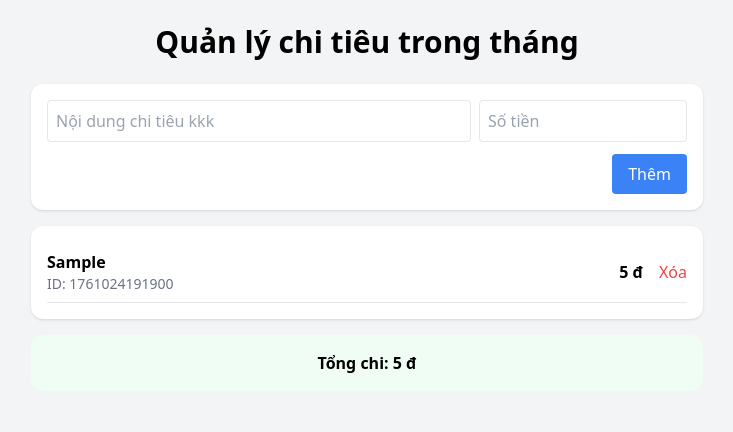
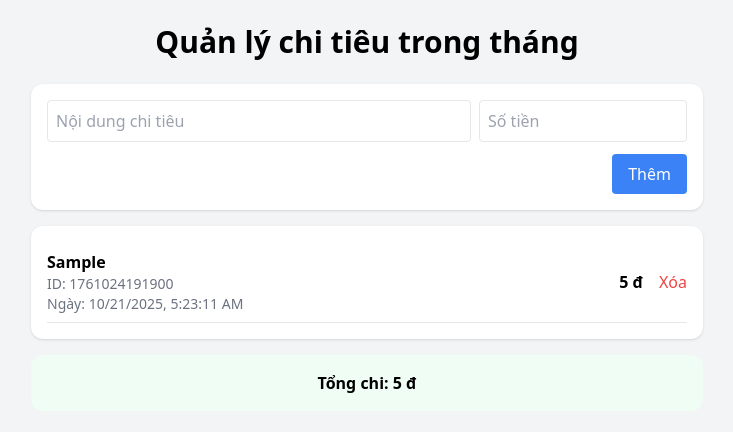
Before and after one commit to khang001108/quanlythitieu, a Next.js app: page / in a window 1280 px wide. Both pictures are taken after typing "Sample", "5" into the empty fields and a click on the button "Thêm". Shown: the top 432 px of the page, without its empty margins (273-1006 px from the left). Built offline with nearby package versions, Linux system fonts and the light colour scheme.

Commit message:
init 21-10-2025

```diff
--- a/components/ExpenseForm.js
+++ b/components/ExpenseForm.js
@@ -19,7 +19,7 @@ export default function ExpenseForm({ setItems }) {
           className="col-span-2 border p-2 rounded"
           value={desc}
           onChange={e => setDesc(e.target.value)}
-          placeholder="Nội dung chi tiêu kkk"
+          placeholder="Nội dung chi tiêu"
         />
         <input
           className="border p-2 rounded"
--- a/components/ExpenseList.js
+++ b/components/ExpenseList.js
@@ -10,6 +10,7 @@ export default function ExpenseList({ items, setItems }) {
           <div>
             <div className="font-semibold">{i.desc}</div>
             <div className="text-sm text-gray-500">ID: {i.id}</div>
+            <div className="text-sm text-gray-500">Ngày: {new Date().toLocaleString()}</div>
           </div>
           <div className="flex items-center gap-4">
             <div className="font-bold">{i.amount.toLocaleString()} đ</div>
```
